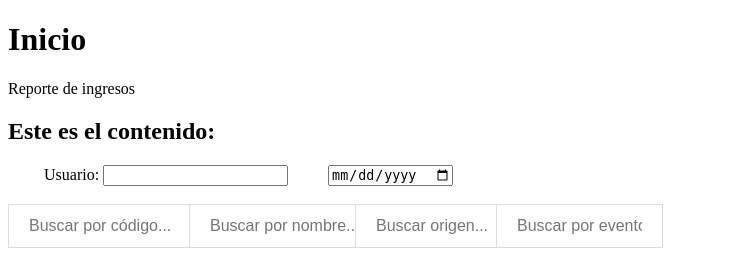
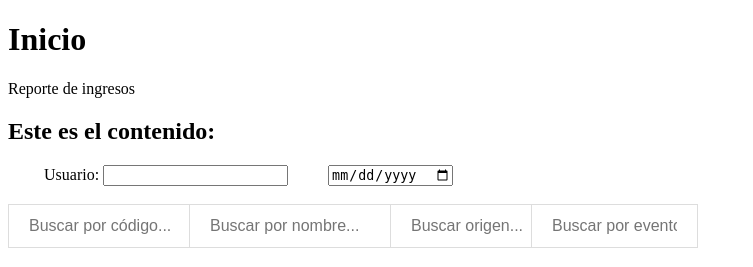
Before and after one commit to usac201612398/web1, a Django app: page /app1/registro/consulta in a window 1280 px wide. Shown: the top 267 px of the page, without its empty margins (0-753 px from the left). Run offline with Django 4.2, Linux system fonts and the light colour scheme; data that the repository does not hold is empty.

```diff
--- a/web1/data/static/style_consultaregistro.css
+++ b/web1/data/static/style_consultaregistro.css
@@ -14,7 +14,7 @@
     /*  background-image: url('/css/searchicon.png'); /* Add a search icon to input */
         background-position: 0% 0%; /* Position the search icon */
         background-repeat: no-repeat; /* Do not repeat the icon image */
-        width: 150px; /* Full-width */
+        width: 185px; /* Full-width */
         font-size: 16px; /* Increase font-size */
         padding: 12px 20px 12px 20px; /* Add some padding */
         border: 1px solid #ddd; /* Add a grey border */
@@ -215,7 +215,7 @@
     }
 
     .box03{
-    width: 150px;
+    width: 185px;
     height: 45px;
     }
 
```
